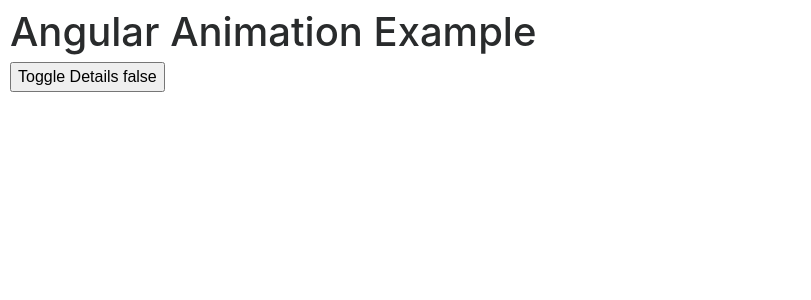
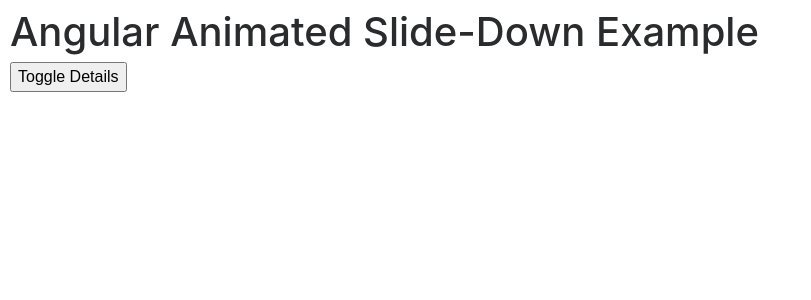
Before and after one commit to SpaceFozzy/angular-animated-slidedown, an Angular app: page / in a window 1280 px wide. Shown: the top 300 px of the page, without its empty margins (0-811 px from the left). Built offline with nearby package versions, Linux system fonts and the light colour scheme.

Commit message:
Update readme and project title

```diff
--- a/src/app/app.component.html
+++ b/src/app/app.component.html
@@ -1,5 +1,5 @@
 <h1>
-  Angular Animation Example
+  Angular Animated Slide-Down Example
 </h1>
 <app-card>
 
--- a/src/app/card/card.component.html
+++ b/src/app/card/card.component.html
@@ -1,4 +1,4 @@
-<button type="button" (click)="toggleDetails()">Toggle Details {{areDetailsVisible}}</button>
+<button type="button" (click)="toggleDetails()">Toggle Details</button>
  <div class="col-card__content-div">
   <div [@detailsContentAnimation]="areDetailsVisible" class="card-block">
     <ng-content select=".col-card__contentselector--body"></ng-content>
--- a/src/index.html
+++ b/src/index.html
@@ -2,7 +2,7 @@
 <html>
 <head>
   <meta charset="utf-8">
-  <title>AngularAnimationExample</title>
+  <title>Angular Animated Slide-Down Example</title>
   <base href="/">
 
   <meta name="viewport" content="width=device-width, initial-scale=1">
```
Also changed, not shown: 1 other file (tests, documents, lock files or other folders).
